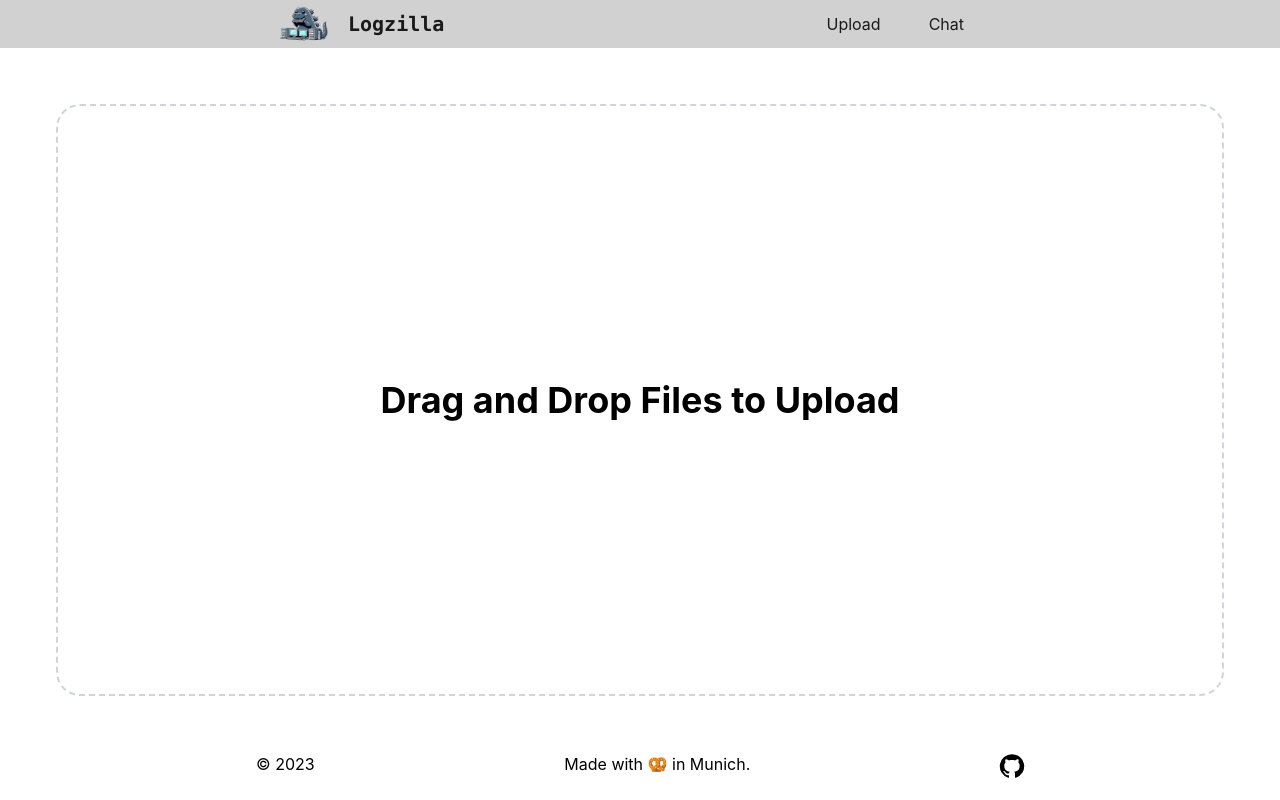
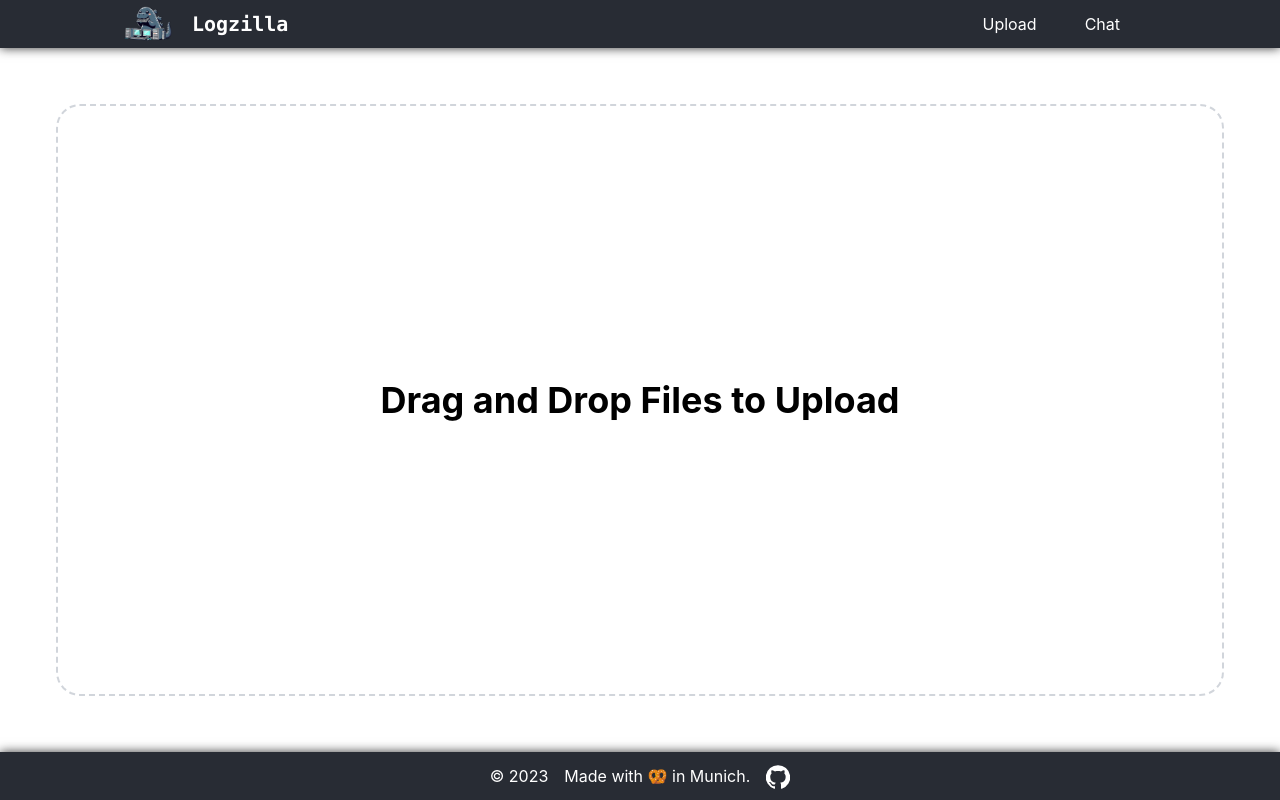
Before and after one commit to HackaTUM-2023-MACP/Logzilla, a React (Create React App) app in the folder frontend-react-client/: page / in a window 1280 px wide. Built offline with nearby package versions, Linux system fonts and the light colour scheme.

Commit message:
Update some styling.

```diff
--- a/frontend-react-client/src/App.css
+++ b/frontend-react-client/src/App.css
@@ -28,6 +28,35 @@
   color: #61dafb;
 }
 
+.navbarComponent {
+  background-color: #282c34;
+  display: flex;
+  flex-direction: row;
+  align-items: center;
+  justify-content: center;
+  color: white;
+  box-shadow: 0 0 10px rgba(0, 0, 0, 0.8);
+}
+
+.navbarContent {
+  /* width: 100%; */
+  margin-left: 100px;
+  margin-right: 100px;
+}
+
+.footerComponent {
+  background-color: #282c34;
+  display: flex;
+  flex-direction: row;
+  align-items: center;
+  justify-content: center;
+  width: 100vw;
+  margin: 0;
+  color: white;
+  box-shadow: 0 0 10px rgba(0, 0, 0, 0.8);
+  gap: 1em;
+}
+
 @keyframes App-logo-spin {
   from {
     transform: rotate(0deg);
--- a/frontend-react-client/src/components/Footer.js
+++ b/frontend-react-client/src/components/Footer.js
@@ -7,7 +7,7 @@ const Footer = ({ height }) => {
 
   return (
     <footer
-      className='flex justify-between max-w-3xl m-auto'
+      className='flex justify-between footerComponent'
       style={{ height: `${height}` }}
     >
       <div className="left">© {currentYear}</div>
--- a/frontend-react-client/src/components/RowReference.js
+++ b/frontend-react-client/src/components/RowReference.js
@@ -23,9 +23,9 @@ const RowReference = ({ ...props }) => {
 
   // Build rows beforehand
   const rows = [
-    { number: rowNo - 1, text: contextArray[0], score: null },
+    // { number: rowNo - 1, text: contextArray[0], score: null },
     { number: rowNo, text: rowText, score: rowScore },
-    { number: rowNo + 1, text: contextArray[1], score: null },
+    // { number: rowNo + 1, text: contextArray[1], score: null },
   ];
 
   return (
--- a/frontend-react-client/src/components/UploadBox.js
+++ b/frontend-react-client/src/components/UploadBox.js
@@ -169,7 +169,7 @@ const UploadBox = () => {
                 onChange={handleSearchChange}
                 className="mb-10 p-2 border rounded w-80"
               />
-              <div style={{"height": "600px"}} className='masked-container'>
+              <div style={{"height": "400px"}} className='masked-container'>
                 {filteredTags.map((tag) => (
                   <button
                     className={`tagButton cursor-pointer bg-blue-500 hover:bg-blue-700 text-white font-bold py-2 px-4 rounded-full mr-5 mb-5 ${selectedButtons.includes(tag) ? 'selectedTag' : ''}`}
--- a/frontend-react-client/src/components/navbar.js
+++ b/frontend-react-client/src/components/navbar.js
@@ -4,10 +4,10 @@ import { Link } from 'react-router-dom';
 const Navbar = ({ height }) => {
   return (
     <nav
-      className='flex items-center justify-center bg-bgColor-dark text-textColor-light'
+      className='flex items-center justify-center bg-bgColor-dark text-textColor-light navbarComponent'
       style={{ height: `${height}` }}
     >
-      <div className='flex items-center justify-between w-full max-w-3xl px-5'>
+      <div className='flex justify-between w-full px-5 navbarContent'>
         <div className='flex space-x-4 items-center'>
           <img src='/logo512.png' alt='logo' className='h-14 w-14 p-1' />
           <p className='font-bold font-mono text-xl'>Logzilla</p>
```
